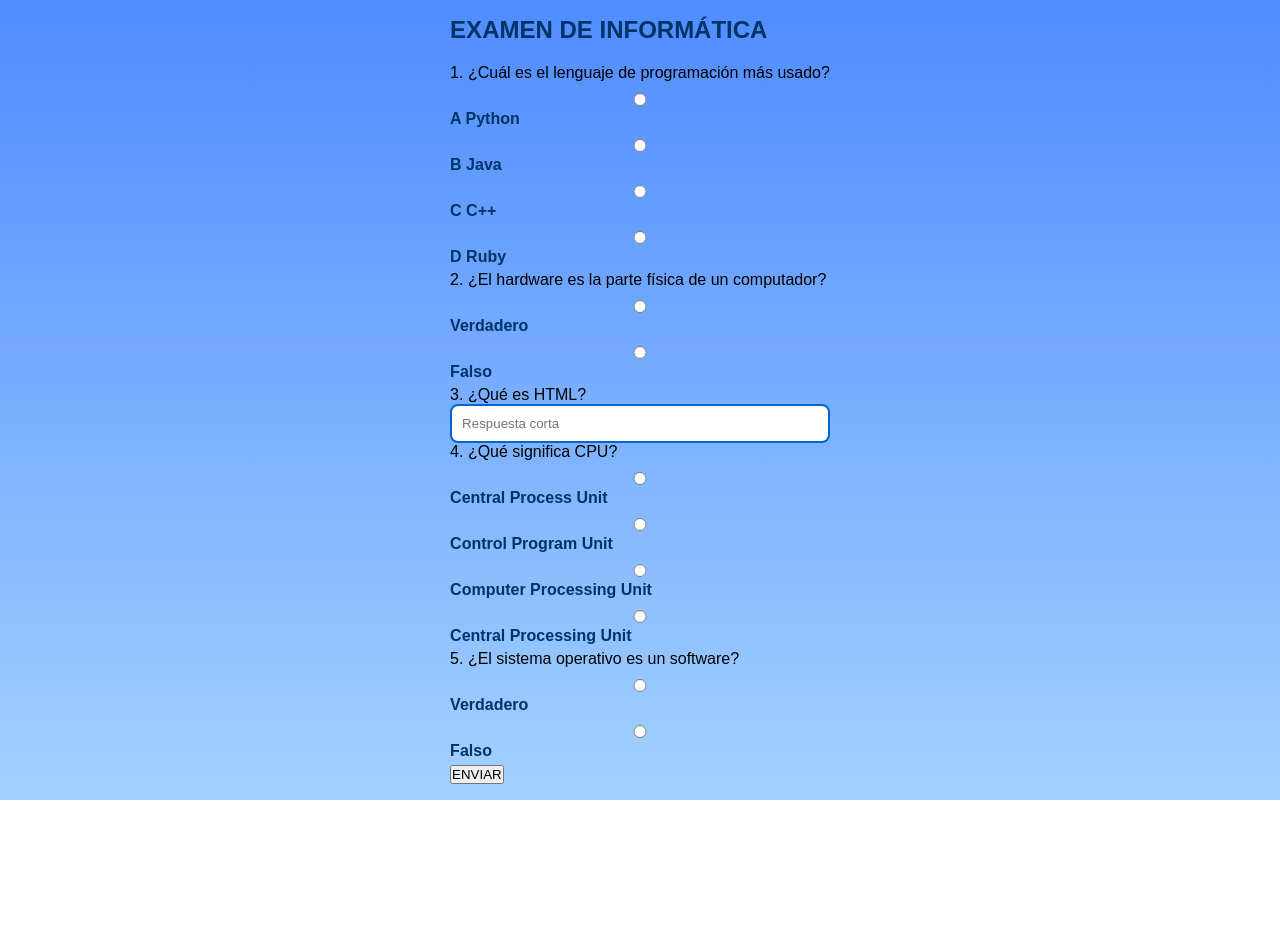
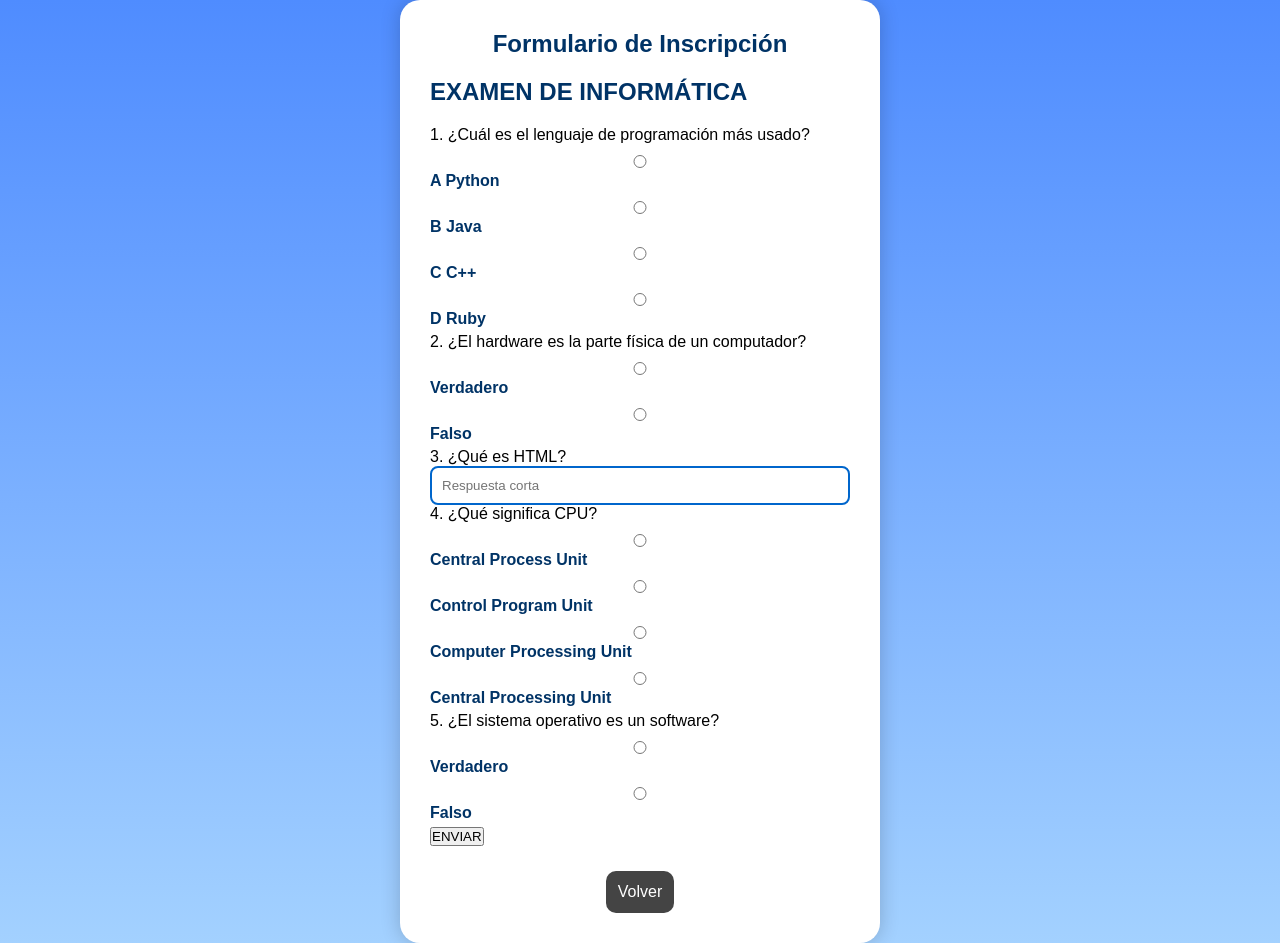
Before and after one commit to Biancavalentinagaleano/TP5_biancaGaleano, a plain HTML site: page templates/examen.html in a window 1280 px wide. Before the commit the page ends 800 px from the top, so only its background shows below. Drawn offline with nearby package versions, Linux system fonts and the light colour scheme.

Commit message:
cambios de boton

```diff
--- a/templates/examen.html
+++ b/templates/examen.html
@@ -7,6 +7,8 @@
 </head>
 <body>
 
+  <div class="container formulario">
+    <h2>Formulario de Inscripción</h2>
     <form id="examForm" class="exam-container">
 
         <h2>EXAMEN DE INFORMÁTICA</h2>
@@ -56,6 +58,9 @@
         <p id="status-message"></p>
     </form>
 
+    <a class="btn volver" href="../index.html">Volver</a>
+  </div>
+
     <script src="https://cdn.jsdelivr.net/npm/emailjs-com@3/dist/email.min.js"></script>
     <script src="../js/examen.js"></script>
 
```
